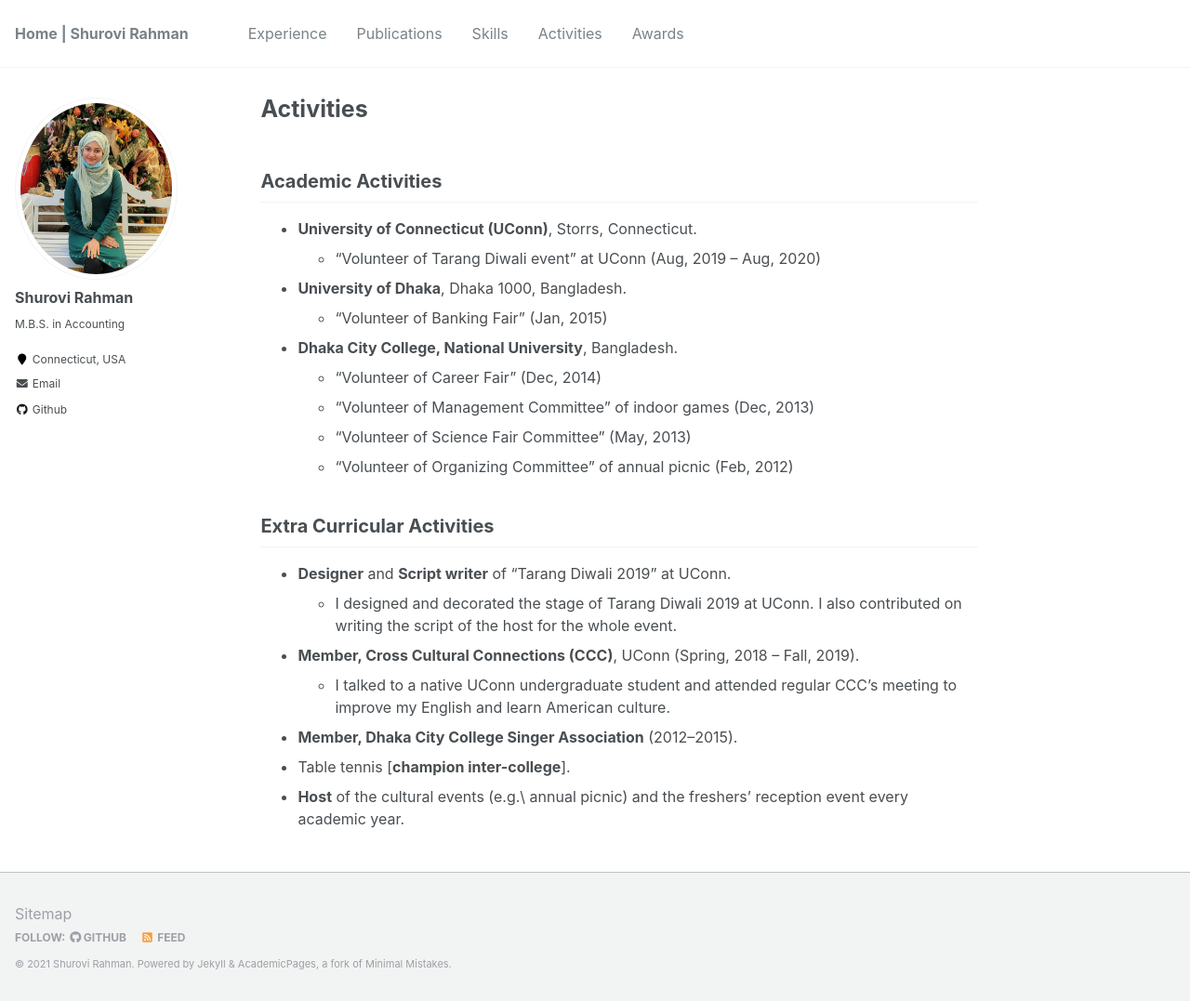
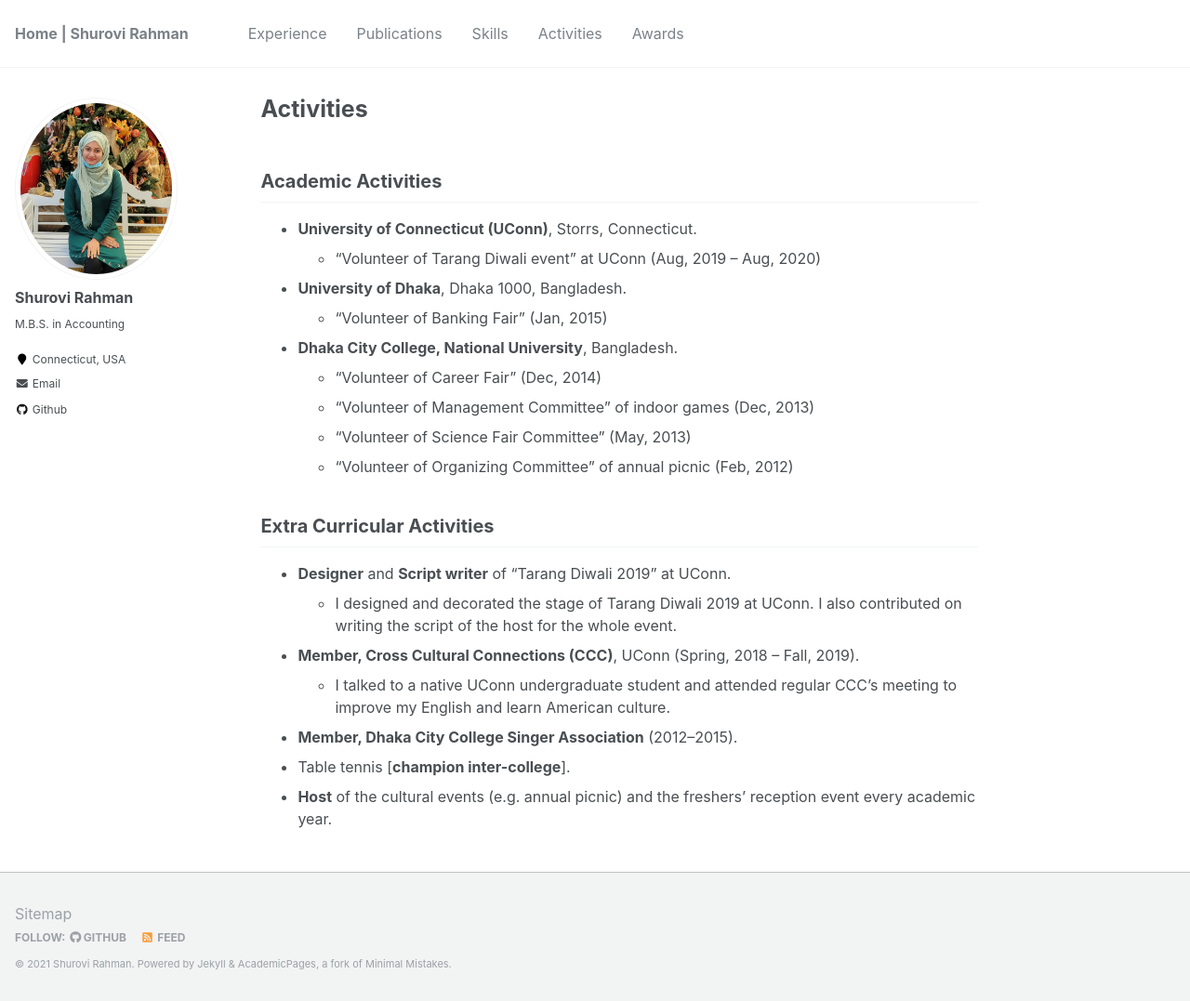
Before and after one commit to shurovirahman/shurovirahman.github.io, a Jekyll site: the page built from _pages/activities.md, in a window 1280 px wide and 1077 px high. Shown: the whole window at 93% size. Built offline with Jekyll 4.4.1, drawn with Linux system fonts in a browser that asks for light colours.

```diff
--- a/_pages/activities.md
+++ b/_pages/activities.md
@@ -22,4 +22,4 @@ author_profile: true
   + I talked to a native UConn undergraduate student and attended regular CCC's meeting to improve my English and learn American culture.
 * **Member, Dhaka City College Singer Association** (2012--2015).
 * Table tennis [**champion inter-college**].
-* **Host** of the cultural events (e.g.\ annual picnic) and the freshers' reception event every academic year.
+* **Host** of the cultural events (e.g. annual picnic) and the freshers' reception event every academic year.
```
